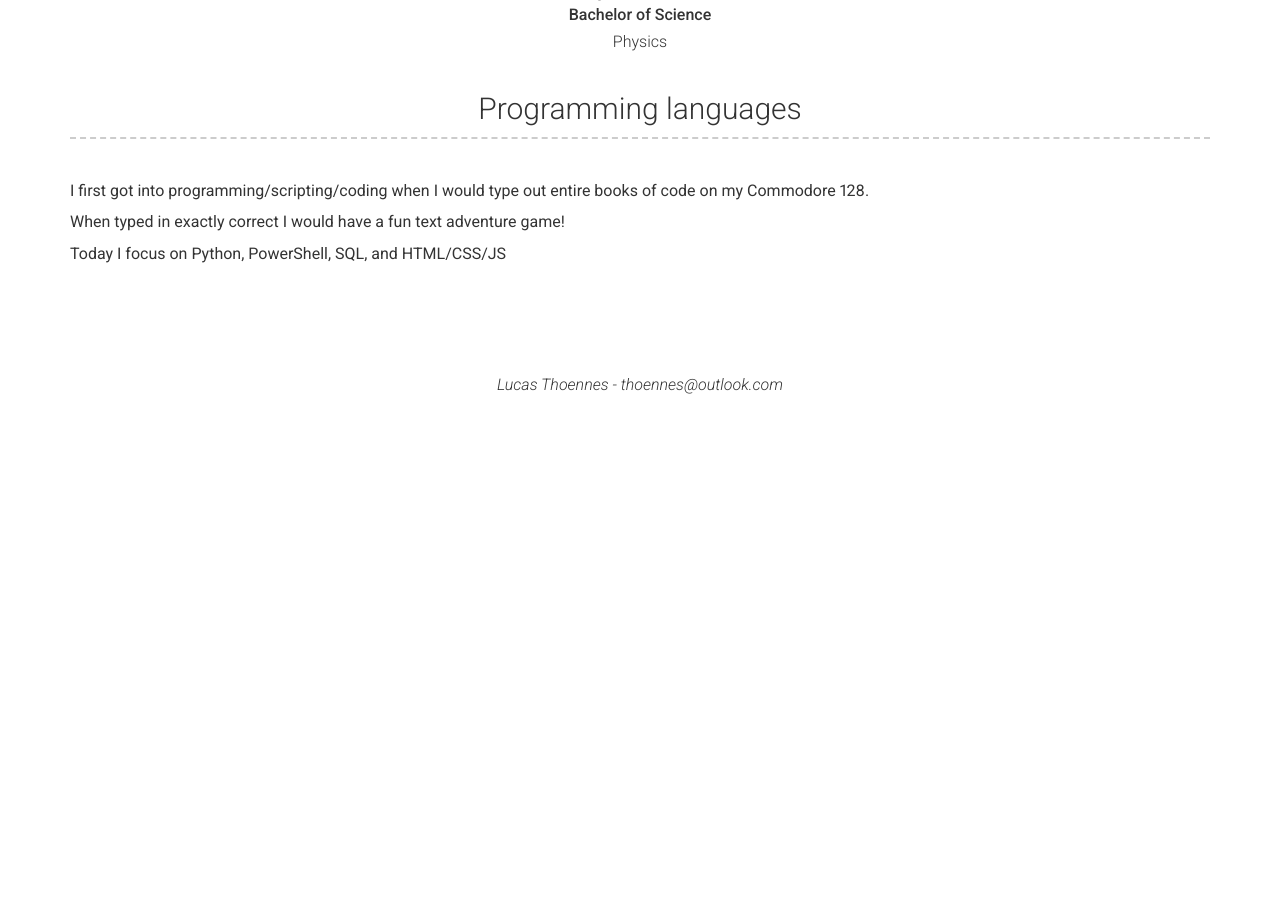
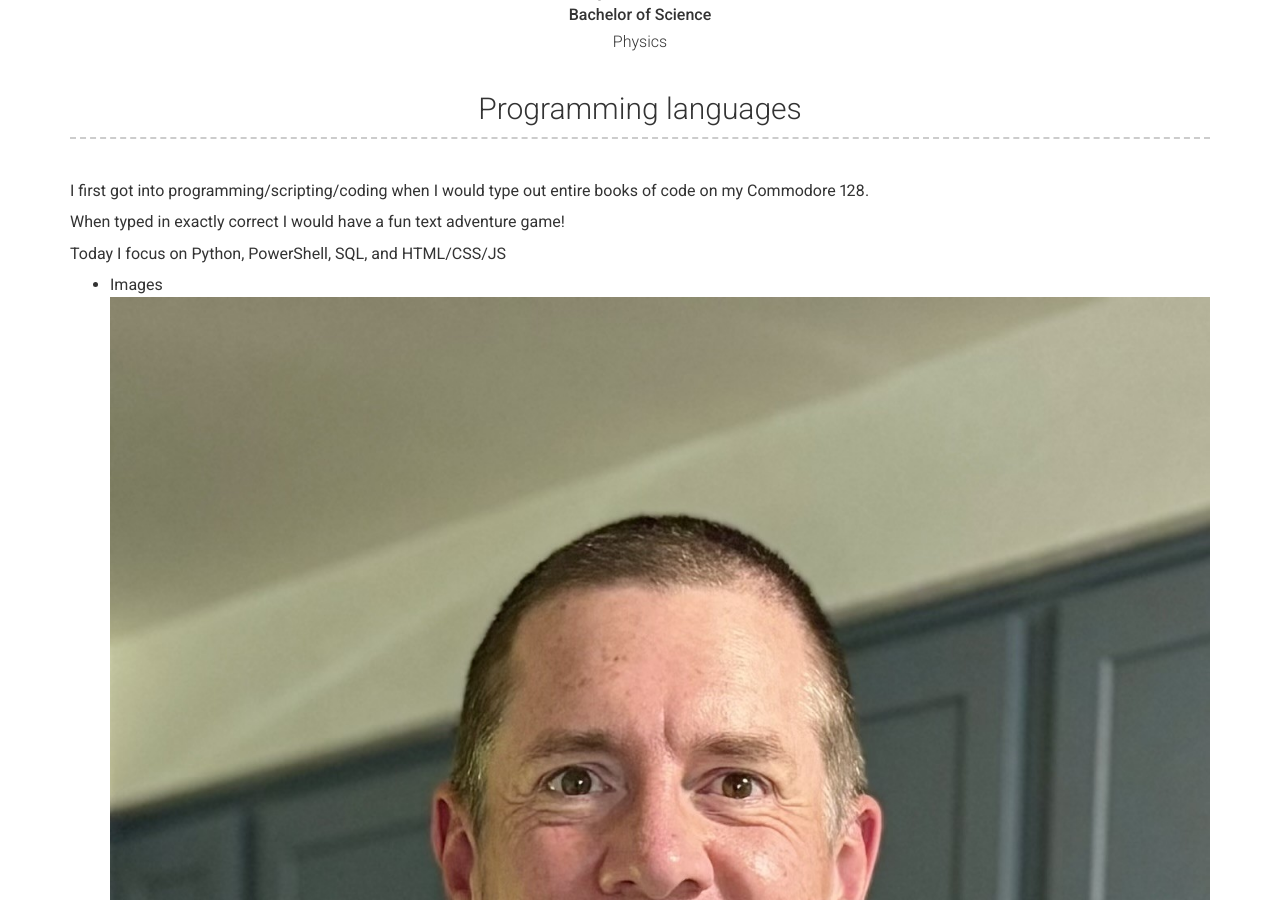
Before and after one commit to lucasthoennes/lucasthoennes.github.io, a Jekyll site: the page built from index.md, in a window 1280 px wide and 900 px high, scrolled down 1961 px. Built offline with Jekyll 4.4.1, drawn with Linux system fonts in a browser that asks for light colours; nearby versions of some CDN libraries; before the commit the page ends 2366 px from its top, so only the background shows below that.

Commit message:
Include image path in _config.yml
Add image reference to the configuration file.

```diff
--- a/_config.yml
+++ b/_config.yml
@@ -106,6 +106,7 @@ content:
       When typed in exactly correct I would have a fun text adventure game!
 
       Today I focus on Python, PowerShell, SQL, and HTML/CSS/JS
+         - Images ![alt text](/images/avatar2024.jpg "Luke")
 
 # Footer
 footer_show_references: false
```
